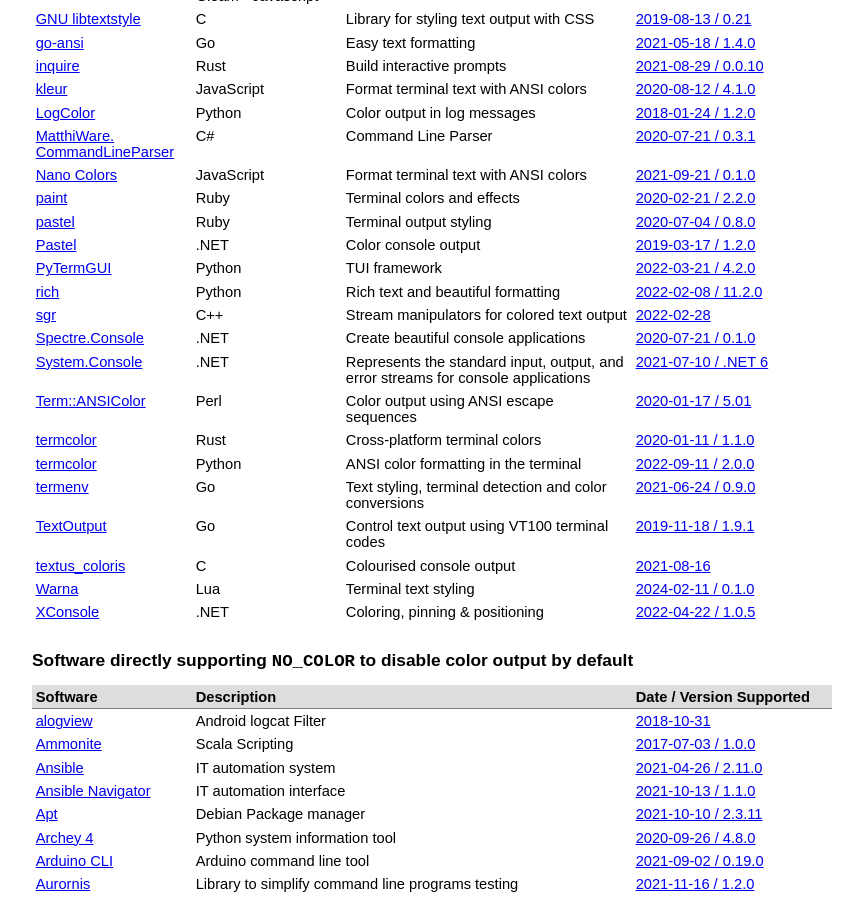
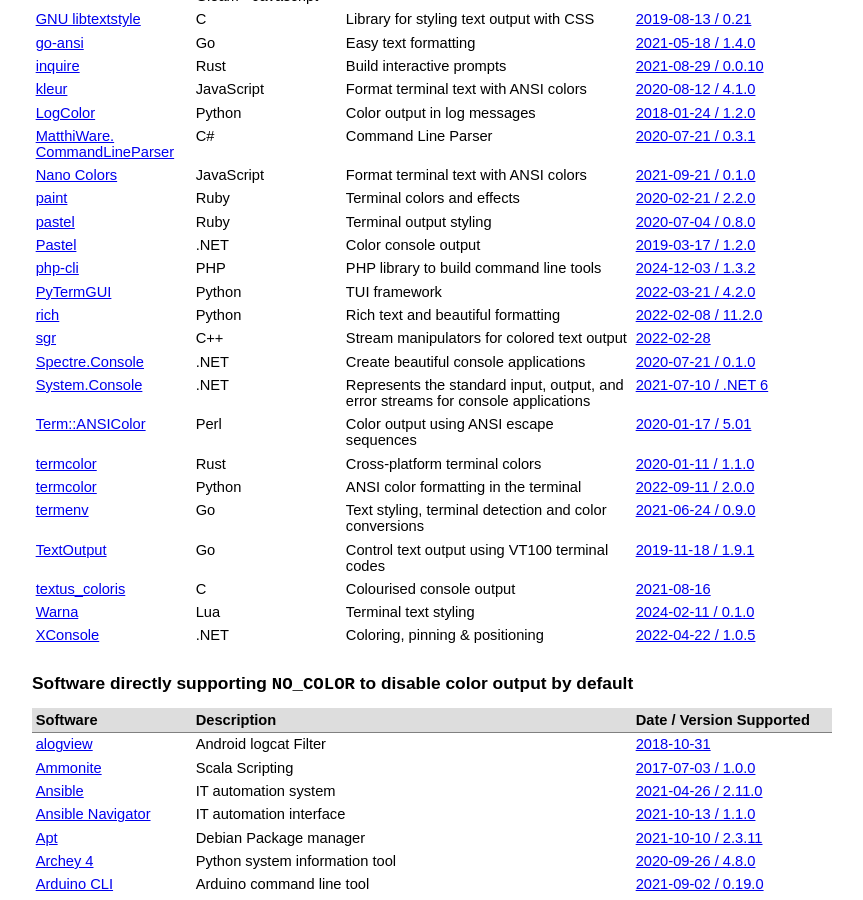
Before and after one commit to jcs/no_color, a Jekyll site: the page built from index.md, in a window 1280 px wide and 900 px high, scrolled down 1977 px. Shown: the whole window, without its empty margins (208-1071 px from the left). Built offline with Jekyll 4.4.1, drawn with Linux system fonts in a browser that asks for light colours; our own code applies the rules of GitHub Pages for plain Markdown files.

Commit message:
add php-cli to list of libraries (#297)

```diff
--- a/index.md
+++ b/index.md
@@ -125,6 +125,7 @@ color by default via `NO_COLOR`.
 | [paint](https://github.com/janlelis/paint) | Ruby | Terminal colors and effects | [2020-02-21 / 2.2.0](https://github.com/janlelis/paint/tree/v2.2.0) |
 | [pastel](https://github.com/piotrmurach/pastel) | Ruby | Terminal output styling | [2020-07-04 / 0.8.0](https://github.com/piotrmurach/pastel/releases/tag/v0.8.0) |
 | [Pastel](https://github.com/silkfire/Pastel) | .NET | Color console output | [2019-03-17 / 1.2.0](https://github.com/silkfire/Pastel/commit/8a89c2930a2b7ff2c6beae67e6c00fe1d74189d5) |
+| [php-cli](https://github.com/splitbrain/php-cli) | PHP | PHP library to build command line tools | [2024-12-03 / 1.3.2](https://github.com/splitbrain/php-cli/commit/360ed0b3704fa8fcd1ce976ed79012aa2c67d22f) |
 | [PyTermGUI](https://github.com/bczsalba/pytermgui/) | Python | TUI framework | [2022-03-21 / 4.2.0](https://github.com/bczsalba/pytermgui/releases/tag/v4.2.0) |
 | [rich](https://github.com/Textualize/rich) | Python | Rich text and beautiful formatting | [2022-02-08 / 11.2.0](https://github.com/Textualize/rich/releases/tag/v11.2.0) |
 | [sgr](https://github.com/datafl4sh/sgr) | C++ | Stream manipulators for colored text output | [2022-02-28](https://github.com/datafl4sh/sgr/commit/a9fede27b1966e0104567541535fd40c9c7b6ef3) |
```
